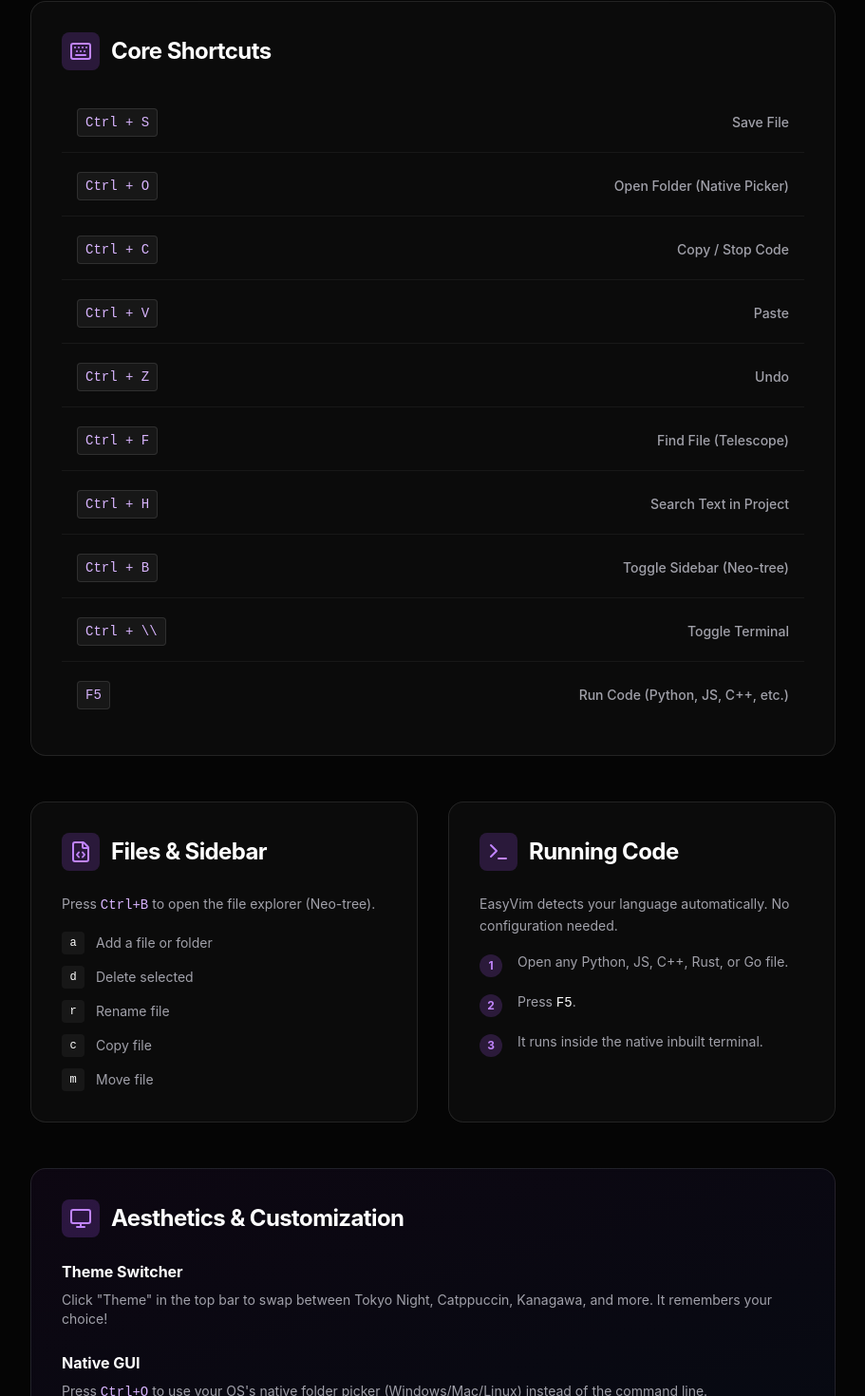
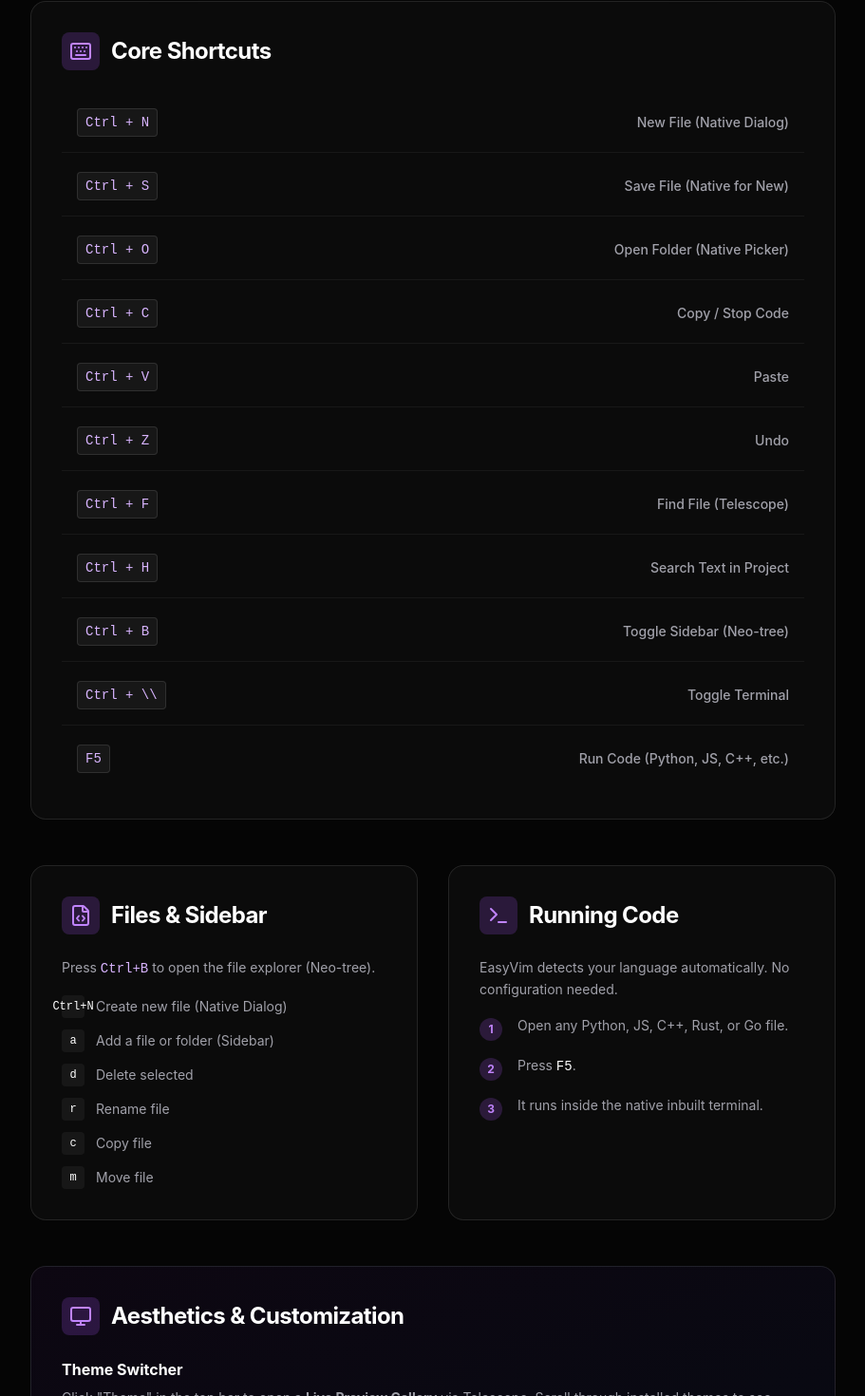
Before and after one commit to benevolentshrine/easyvim-site, a React (Vite) app: page /shortcuts in a window 1280 px wide. Shown: the part 727-2197 px from the top of the page at 95% size, without its empty margins (184-1095 px from the left). Built offline with nearby package versions, Linux system fonts and the light colour scheme.

Commit message:
Update documentation: native file dialogs, new shortcuts, removed outdated references

```diff
--- a/src/pages/Home.tsx
+++ b/src/pages/Home.tsx
@@ -185,8 +185,8 @@ function Home() {
               <div className="w-3 h-3 rounded-full bg-green-500/20 border border-green-500/50"></div>
             </div>
             <pre className="font-mono text-sm md:text-lg text-gray-300 overflow-x-auto leading-relaxed">
-              <span className="text-green-400">➜</span> <span className="text-blue-400">~</span> git clone https://github.com/benevolentshrine/easyvim.git<br/>
-              <span className="text-green-400">➜</span> <span className="text-blue-400">~</span> cd easyvim<br/>
+              <span className="text-green-400">➜</span> <span className="text-blue-400">~</span> git clone https://github.com/benevolentshrine/easyvim.git<br />
+              <span className="text-green-400">➜</span> <span className="text-blue-400">~</span> cd easyvim<br />
               <span className="text-green-400">➜</span> <span className="text-blue-400">~/easyvim</span> ./install.sh
             </pre>
             <button
@@ -213,8 +213,8 @@ function Home() {
         <div className="space-y-32">
           <FeatureRow
             icon={<FolderTree className="w-8 h-8" />}
-            title="Visual Project Navigation"
-            desc="Stop memorizing file paths. Neo-Tree gives you a powerful, git-aware file explorer that toggles instantly. Perform file operations, filter nodes, and see git status at a glance without ever leaving your keyboard."
+            title="Native & Visual Project Navigation"
+            desc="Stop memorizing file paths. Toggle the powerful Neo-Tree git-aware explorer for complex tasks, or use native OS file dialogs (Ctrl+O/Ctrl+N) to open projects and save files—best of both worlds."
             image="/screenshots/features/neotree%201.png"
             reversed={false}
           />
--- a/src/pages/Shortcuts.tsx
+++ b/src/pages/Shortcuts.tsx
@@ -42,7 +42,8 @@ function Shortcuts() {
         <section className="bg-surface/50 border border-white/10 rounded-2xl p-8 backdrop-blur-sm">
           <SectionTitle icon={Keyboard} title="Core Shortcuts" />
           <div className="space-y-1">
-             <ShortcutRow keys="Ctrl + S" action="Save File" />
+            <ShortcutRow keys="Ctrl + N" action="New File (Native Dialog)" />
+            <ShortcutRow keys="Ctrl + S" action="Save File (Native for New)" />
             <ShortcutRow keys="Ctrl + O" action="Open Folder (Native Picker)" />
             <ShortcutRow keys="Ctrl + C" action="Copy / Stop Code" />
             <ShortcutRow keys="Ctrl + V" action="Paste" />
@@ -64,8 +65,12 @@ function Shortcuts() {
             </p>
             <ul className="space-y-3">
               <li className="flex items-center gap-3 text-sm text-secondary">
+                <span className="w-6 h-6 flex items-center justify-center bg-white/5 rounded text-white font-mono text-xs">Ctrl+N</span>
+                Create new file (Native Dialog)
+              </li>
+              <li className="flex items-center gap-3 text-sm text-secondary">
                 <span className="w-6 h-6 flex items-center justify-center bg-white/5 rounded text-white font-mono text-xs">a</span>
-                    Add a file or folder
+                Add a file or folder (Sidebar)
               </li>
               <li className="flex items-center gap-3 text-sm text-secondary">
                 <span className="w-6 h-6 flex items-center justify-center bg-white/5 rounded text-white font-mono text-xs">d</span>
@@ -115,7 +120,7 @@ function Shortcuts() {
             <div>
               <h3 className="text-white font-bold mb-2">Theme Switcher</h3>
               <p className="text-secondary text-sm">
-                     Click "Theme" in the top bar to swap between Tokyo Night, Catppuccin, Kanagawa, and more. It remembers your choice!
+                Click "Theme" in the top bar to open a <strong>Live Preview Gallery</strong> via Telescope. Scroll through installed themes to see them instantly applied before choosing.
               </p>
             </div>
             <div>
```
Lines whose indentation alone changed are shown as unchanged.
